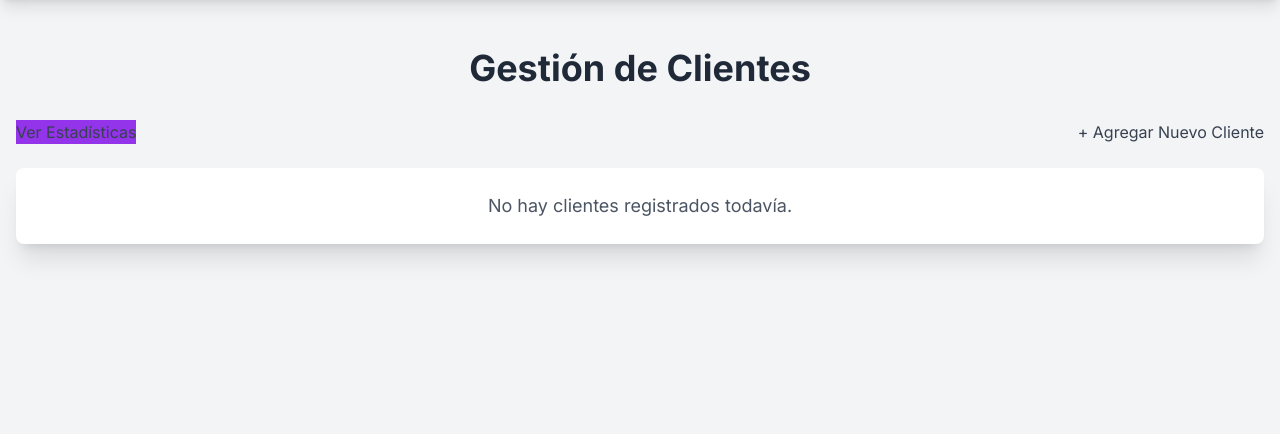
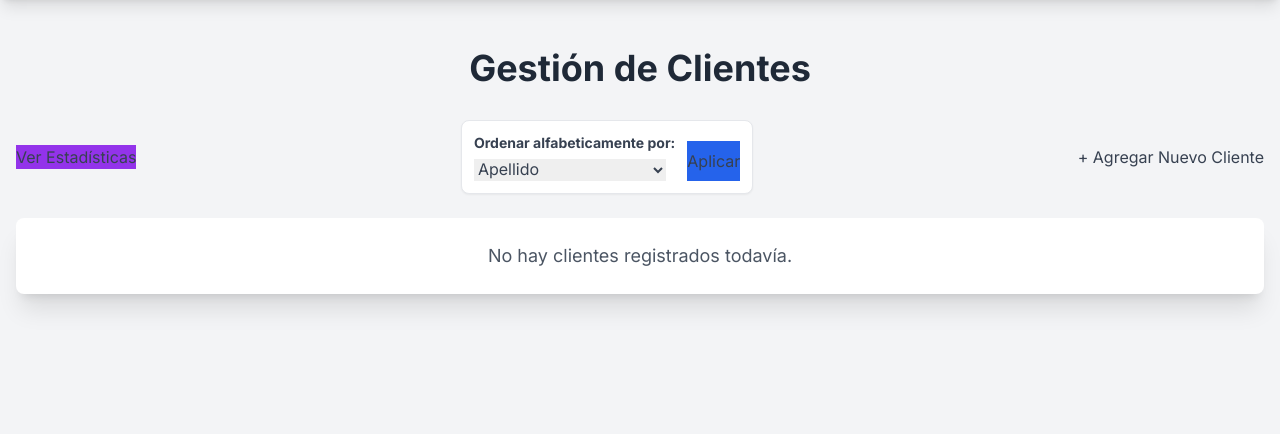
Before and after one commit to victorhsoria/PeluqueriaApp, a Flask app: page /clients in a window 1280 px wide. Shown: the part 68-502 px from the top of the page. Run offline with Flask 3, Linux system fonts and the light colour scheme; data that the repository does not hold is empty; some libraries are stand-ins or nearby versions.

Commit message:
Permitir ordenar clientes por nombre o apellido

```diff
--- a/app/routes.py
+++ b/app/routes.py
@@ -326,8 +326,14 @@
     """
     Muestra la lista de clientes.
     """
-    clients = Client.query.order_by(Client.last_name, Client.first_name).all()
-    return render_template('clients.html', clients=clients)
+    sort_by = request.args.get('sort_by', 'last_name')
+    if sort_by == 'first_name':
+        clients = Client.query.order_by(Client.first_name, Client.last_name).all()
+    else:
+        sort_by = 'last_name'
+        clients = Client.query.order_by(Client.last_name, Client.first_name).all()
+
+    return render_template('clients.html', clients=clients, selected_sort=sort_by)
 
 @app.route('/clients/add', methods=['GET', 'POST'])
 def add_client():
--- a/app/templates/clients.html
+++ b/app/templates/clients.html
@@ -3,10 +3,22 @@
 {% block content %}
 <h1 class="text-4xl font-bold text-center mb-8 text-gray-800">Gestión de Clientes</h1>
 
-<div class="mb-6 flex justify-between items-center">
+<div class="mb-6 flex flex-col md:flex-row gap-4 md:justify-between md:items-center">
     <a href="{{ url_for('client_stats') }}" class="btn bg-purple-600 hover:bg-purple-700">
         Ver Estadísticas
     </a>
+    <form method="GET" action="{{ url_for('clients') }}" class="bg-white p-3 rounded-lg shadow-sm border border-gray-200 flex flex-col sm:flex-row gap-3 sm:items-end">
+        <div>
+            <label for="sort_by" class="block text-gray-700 text-sm font-bold mb-1">Ordenar alfabeticamente por:</label>
+            <select id="sort_by" name="sort_by" class="min-w-48">
+                <option value="last_name" {% if selected_sort == 'last_name' %}selected{% endif %}>Apellido</option>
+                <option value="first_name" {% if selected_sort == 'first_name' %}selected{% endif %}>Nombre</option>
+            </select>
+        </div>
+        <button type="submit" class="btn bg-blue-600 hover:bg-blue-700 py-2">
+            Aplicar
+        </button>
+    </form>
     <a href="{{ url_for('add_client') }}" class="btn btn-green">
         + Agregar Nuevo Cliente
     </a>
```
